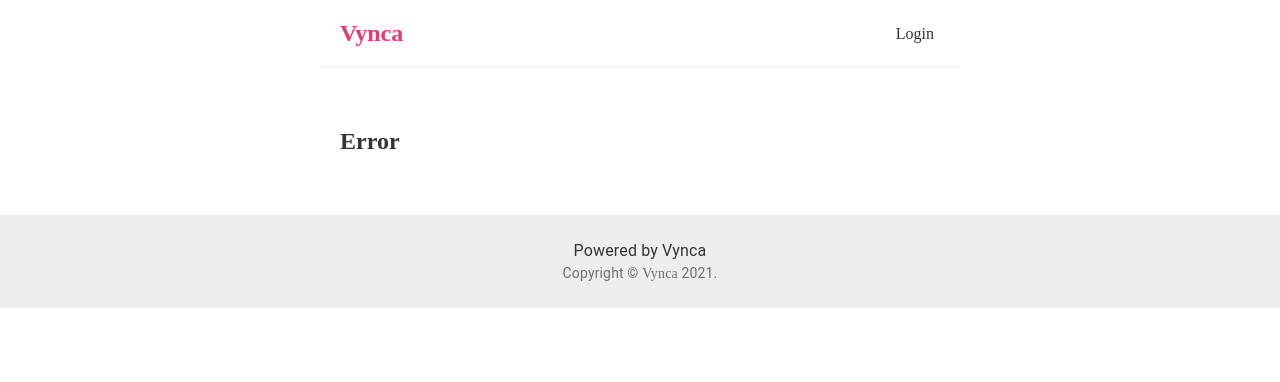
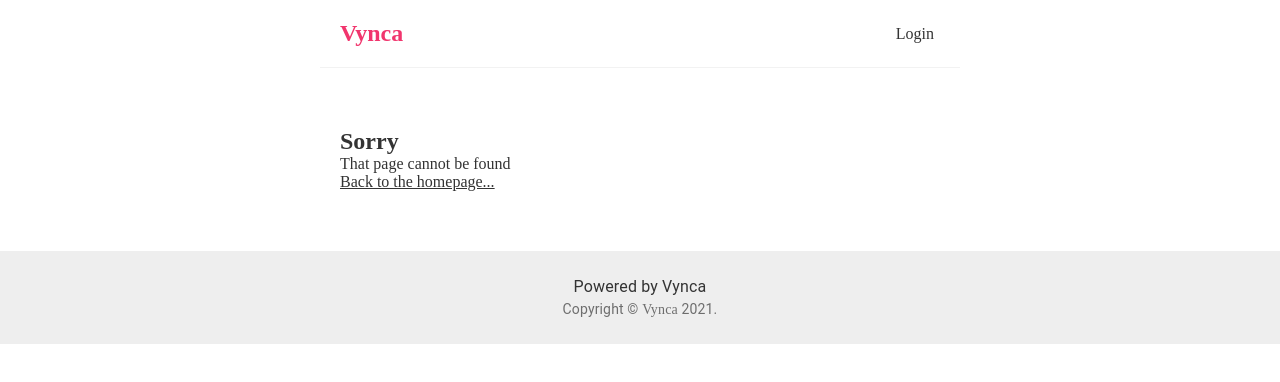
Before and after one commit to chengr4/fake-org-website, a React (Create React App) app: page /error in a window 1280 px wide. Shown: the top 382 px of the page. Built offline with nearby package versions, Linux system fonts and the light colour scheme.

Commit message:
update error page

```diff
--- a/src/views/ErrorPage.js
+++ b/src/views/ErrorPage.js
@@ -1,6 +1,12 @@
+import { Link } from "react-router-dom"
+
 const ErrorPage = () => {
   return (
-    <h2>Error</h2>
+    <div className="not-found">
+      <h2>Sorry</h2>
+      <p>That page cannot be found</p>
+      <Link to="/">Back to the homepage...</Link>
+    </div>
    );
 }
 
```
